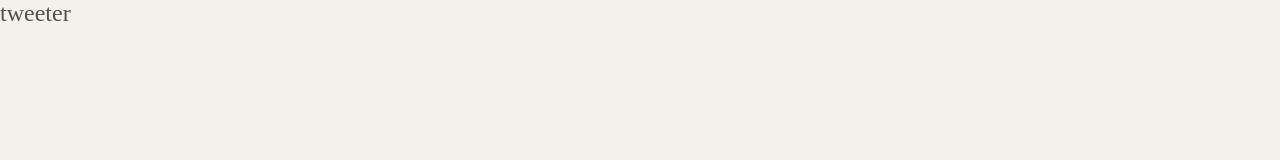
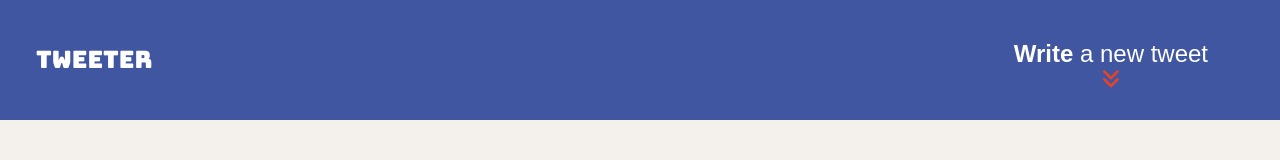
Before and after one commit to Lalika31253/tweeter-project, a website: page public/index.html in a window 1280 px wide. Drawn offline with nearby package versions, Linux system fonts and the light colour scheme.

Commit message:
Setup project and style navigation bar

```diff
--- a/public/index.html
+++ b/public/index.html
@@ -1,14 +1,30 @@
 <!DOCTYPE html>
 <html lang="en">
+
 <head>
   <!-- Meta Information -->
   <title>Tweeter - Home Page</title>
 
+  <!-- Font Awesome link for icons -->
+  <link rel="stylesheet" href="https://cdnjs.cloudflare.com/ajax/libs/font-awesome/6.5.1/css/all.min.css" integrity="sha512-DTOQO9RWCH3ppGqcWaEA1BIZOC6xxalwEsw9c2QQeAIftl+Vegovlnee1c9QX4TctnWMn13TZye+giMm8e2LwA==" crossorigin="anonymous" referrerpolicy="no-referrer" />
+
   <!-- External CSS -->
-    <link rel="stylesheet" href="https://cdnjs.cloudflare.com/ajax/libs/normalize/8.0.1/normalize.min.css" type="text/css" />
+  <link rel="stylesheet" href="https://cdnjs.cloudflare.com/ajax/libs/normalize/8.0.1/normalize.min.css"
+    type="text/css" />
+
+    <!-- External Font -->
+  <link rel="preconnect" href="https://fonts.googleapis.com">
+  <link rel="preconnect" href="https://fonts.gstatic.com" crossorigin>
+  <link href="https://fonts.googleapis.com/css2?family=Bungee&display=swap" rel="stylesheet">
+
+  <link rel="preconnect" href="https://fonts.googleapis.com">
+  <link rel="preconnect" href="https://fonts.gstatic.com" crossorigin>
+  <link href="https://fonts.googleapis.com/css2?family=Bungee&family=Source+Sans+3:ital,wght@1,600&display=swap"
+    rel="stylesheet">
 
   <!-- App CSS -->
   <link rel="stylesheet" href="/styles/layout.css" type="text/css" />
+  <link rel="stylesheet" href="/styles/nav.css" type="text/css" />
 
   <!-- External JS -->
   <script src="https://ajax.googleapis.com/ajax/libs/jquery/3.4.1/jquery.min.js"></script>
@@ -20,10 +36,17 @@
 <body>
   <!-- Top nav bar (fixed) -->
   <nav>
-      <span>tweeter</span>
+    <div class="title">
+      tweeter
+    </div>
+    <div class="write-tweet">
+      <span> <b> Write </b> a new tweet </span>
+      <i class="fa-solid fa-angles-down fa-sm" style="color: #e74427;"></i>
+    </div>
   </nav>
 
   <!-- Page-specific (main) content here -->
   <main class="container"></main>
 </body>
+
 </html>
--- a/public/styles/layout.css
+++ b/public/styles/layout.css
@@ -18,7 +18,9 @@
   color: #545149;
   background-color: #f4f1ec;
   font-size: 24px;
+  font-family: 'Source Sans 3', sans-serif;
 }
+
 
 /*
  * Additional CSS can be defined below or in other CSS files, as per instructions
--- /dev/null
+++ b/public/styles/nav.css
@@ -0,0 +1,24 @@
+nav {
+  display: flex;
+  justify-content: space-between;
+  align-items: center;
+  font-family: 'Bungee', sans-serif;
+  color: #FFFFFF;
+  padding: 1.5em;
+  width: 100%;
+  background-color: #4056A1;
+  height: 120px;
+
+}
+
+
+.write-tweet {
+  display: flex;
+  flex-direction: column;
+  font-size: 1.5rem;
+  font-family: 'Source Sans 3', sans-serif; /* Set font-family for <span> within <nav> */
+  align-items: center;
+  justify-content: space-around;
+  padding-right: 1.5em;
+  gap: 10px;
+}
```
Also changed, not shown: server/data-files/initial-tweets.json (+5 -5 lines), 1 other file. Lines whose indentation alone changed are shown as unchanged.
